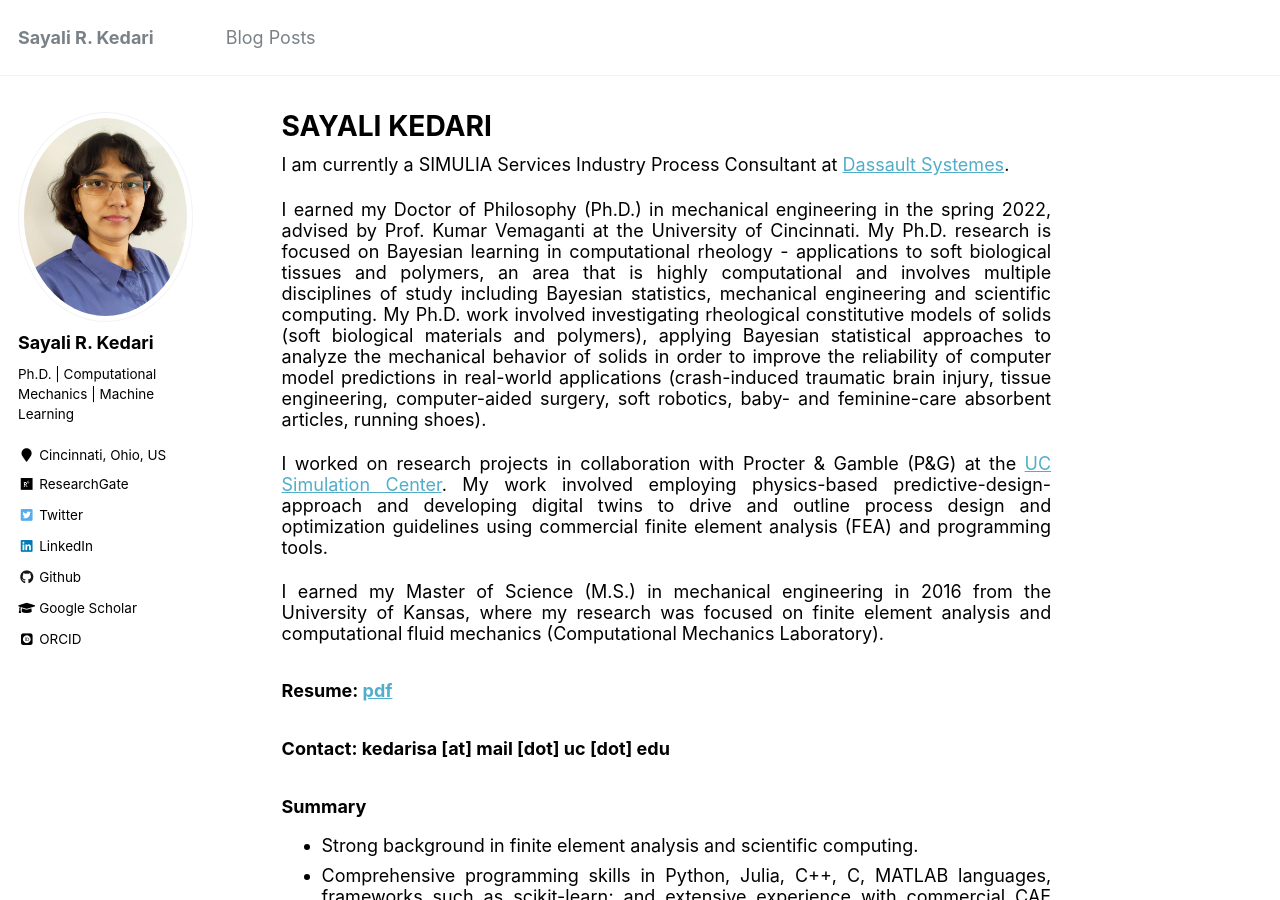
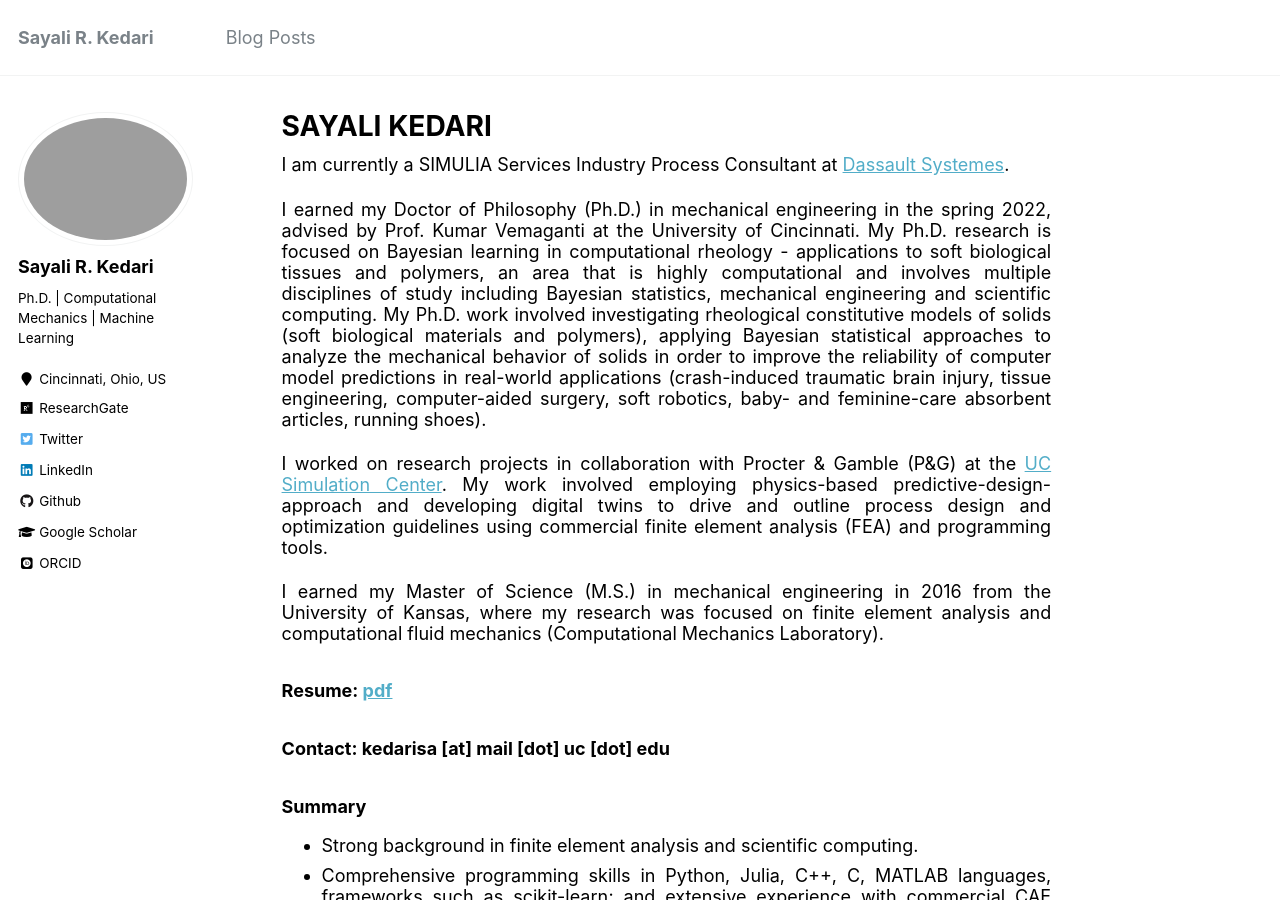
Before and after one commit to sayalirked/sayalirked.github.io, a Jekyll site: the page built from _pages/about.md, in a window 1280 px wide and 900 px high. Built offline with Jekyll 4.4.1, drawn with Linux system fonts in a browser that asks for light colours; some web fonts are replaced.

Commit message:
Update _config..yml without profile pic

```diff
--- a/_config.yml
+++ b/_config.yml
@@ -81,7 +81,7 @@ analytics:
 # Site Author
 author:
   name             : "Sayali R. Kedari"
-  avatar           : "profile_sayali.jpg"
+  avatar           :
   bio              : "Ph.D. | Computational Mechanics | Machine Learning"
   location         : "Cincinnati, Ohio, US"
   employer         :
```
